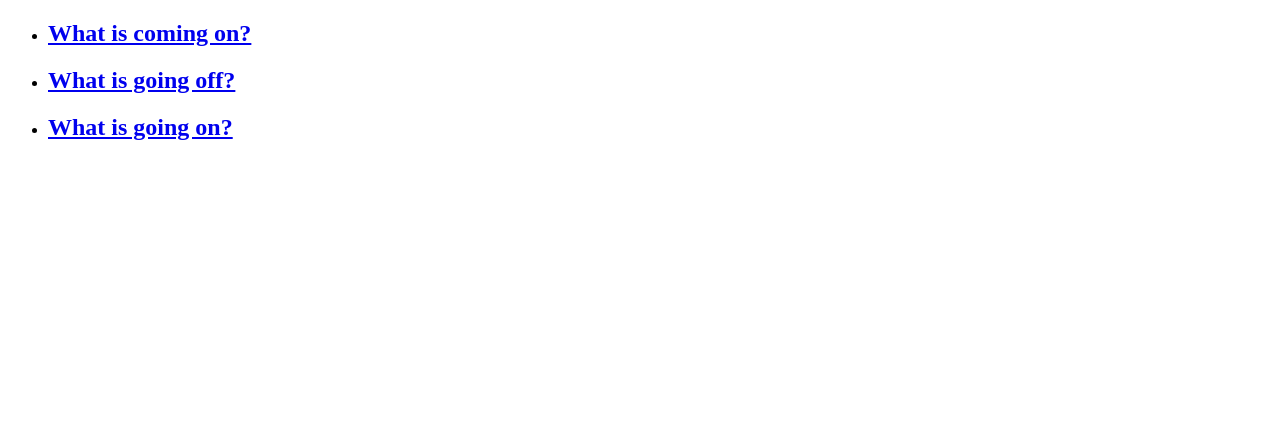
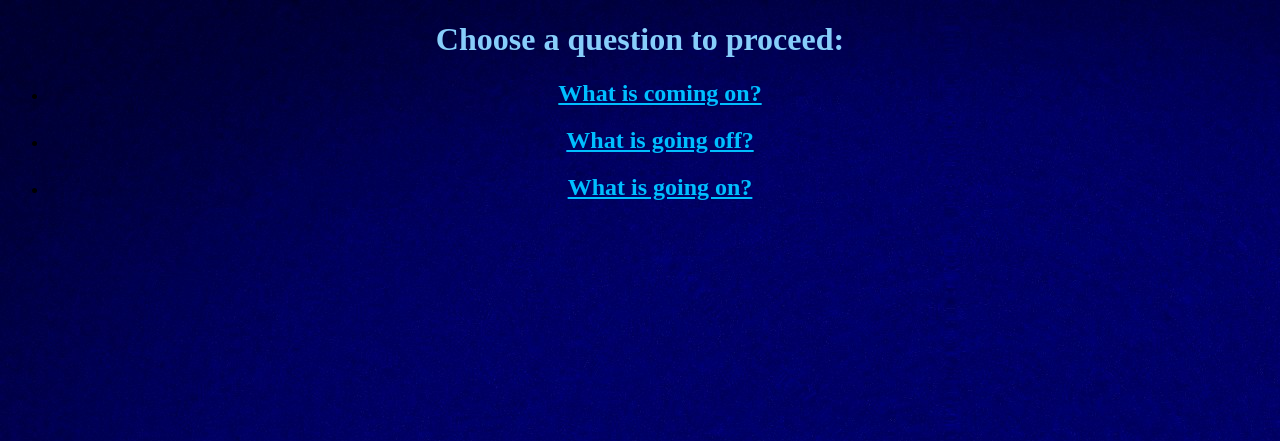
Before and after one commit to ali-negary/django101, a Django app: page /polls/ in a window 1280 px wide. Shown: the top 441 px of the page. Run offline with Django 3.2, Linux system fonts and the light colour scheme; data comes from the database, SQL or seed files in the repository.

Commit message:
styles added to index.html

```diff
--- /dev/null
+++ b/polls/static/polls/index_style.css
@@ -0,0 +1,18 @@
+li a {
+    color: deepskyblue;
+}
+
+body {
+    background: white url("images/background.jpg") no-repeat;
+    text-align: center;
+}
+
+h1 {
+    color: lightskyblue;
+    text-align: center;
+}
+
+p {
+    color: palevioletred;
+    text-align: center;
+}
--- a/templates/polls/index.html
+++ b/templates/polls/index.html
@@ -5,6 +5,11 @@
     <title>Polls: Questions</title>
 </head>
 <body>
+{% load static %}
+
+<link rel="stylesheet" type="text/css" href="{% static 'polls/index_style.css' %}">
+
+<h1>Choose a question to proceed:</h1>
 {% if latest_question_list %}
     <ul>
         {% for question in latest_question_list %}
```
Also changed, not shown: polls/static/polls/images/background.jpg (added).
